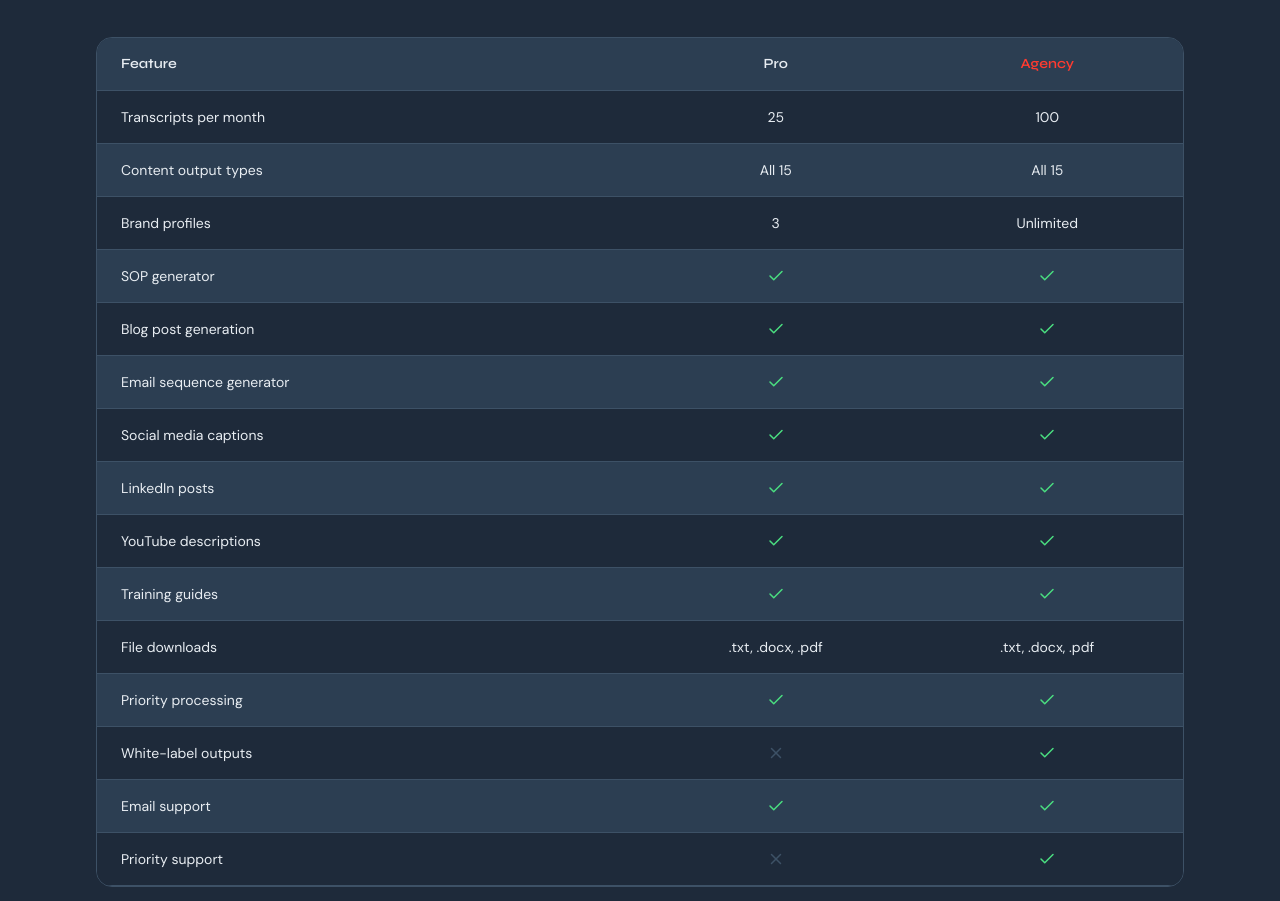
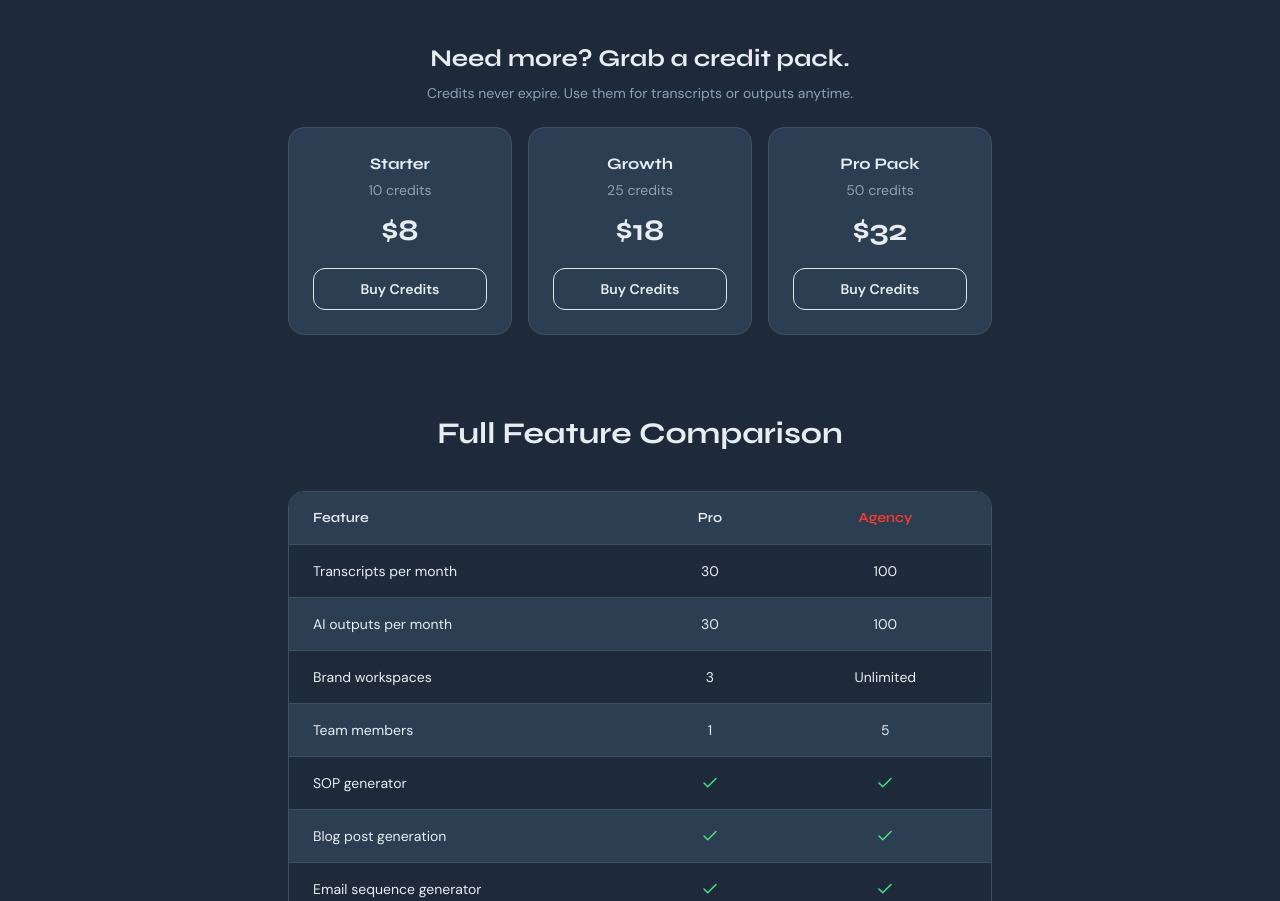
Before and after one commit to Levergroup/Client-jptadduni, a React app in the folder tubescribed-marketing/: page /pricing in a window 1280 px wide. Shown: the part 1144-2045 px from the top of the page. Built offline with nearby package versions, Linux system fonts and the light colour scheme.

Commit message:
Revamp pricing: update pricing page + for-agencies (3/5)

```diff
--- a/tubescribed-marketing/src/app/for-agencies/page.tsx
+++ b/tubescribed-marketing/src/app/for-agencies/page.tsx
@@ -63,7 +63,7 @@ export default function ForAgenciesPage() {
               variant="primary"
               className="px-8 py-4 text-lg"
             >
-              Start Agency Plan — $29/month
+              Try Free
             </Button>
           </motion.div>
         </div>
@@ -189,7 +189,7 @@ export default function ForAgenciesPage() {
               variant="primary"
               className="px-8 py-4 text-lg"
             >
-              Start Agency Plan — $29/month
+              Try Free
             </Button>
           </motion.div>
         </div>
--- a/tubescribed-marketing/src/app/pricing/page.tsx
+++ b/tubescribed-marketing/src/app/pricing/page.tsx
@@ -1,14 +1,15 @@
 "use client";
 
 import { motion } from "framer-motion";
-import { Check, X } from "lucide-react";
-import { PLANS, PRICING_FAQ } from "@/lib/constants";
+import { Check, X, Zap } from "lucide-react";
+import { PLANS, CREDIT_PACKS, PRICING_FAQ } from "@/lib/constants";
 import { GradientText } from "@/components/ui/GradientText";
 
 const allFeatures = [
   "Transcripts per month",
-  "Content output types",
-  "Brand profiles",
+  "AI outputs per month",
+  "Brand workspaces",
+  "Team members",
   "SOP generator",
   "Blog post generation",
   "Email sequence generator",
@@ -16,35 +17,18 @@ const allFeatures = [
   "LinkedIn posts",
   "YouTube descriptions",
   "Training guides",
-  "File downloads",
-  "Priority processing",
+  "Download as .txt",
   "White-label outputs",
   "Email support",
   "Priority support",
 ];
 
 const planFeatureMap: Record<string, Record<string, string | boolean>> = {
-  Free: {
-    "Transcripts per month": "3",
-    "Content output types": "3",
-    "Brand profiles": "1",
-    "SOP generator": true,
-    "Blog post generation": true,
-    "Email sequence generator": false,
-    "Social media captions": false,
-    "LinkedIn posts": false,
-    "YouTube descriptions": false,
-    "Training guides": false,
-    "File downloads": ".txt only",
-    "Priority processing": false,
-    "White-label outputs": false,
-    "Email support": false,
-    "Priority support": false,
-  },
   Pro: {
-    "Transcripts per month": "25",
-    "Content output types": "All 15",
-    "Brand profiles": "3",
+    "Transcripts per month": "30",
+    "AI outputs per month": "30",
+    "Brand workspaces": "3",
+    "Team members": "1",
     "SOP generator": true,
     "Blog post generation": true,
     "Email sequence generator": true,
@@ -52,16 +36,16 @@ const planFeatureMap: Record<string, Record<string, string | boolean>> = {
     "LinkedIn posts": true,
     "YouTube descriptions": true,
     "Training guides": true,
-    "File downloads": ".txt, .docx, .pdf",
-    "Priority processing": true,
+    "Download as .txt": true,
     "White-label outputs": false,
     "Email support": true,
     "Priority support": false,
   },
   Agency: {
     "Transcripts per month": "100",
-    "Content output types": "All 15",
-    "Brand profiles": "Unlimited",
+    "AI outputs per month": "100",
+    "Brand workspaces": "Unlimited",
+    "Team members": "5",
     "SOP generator": true,
     "Blog post generation": true,
     "Email sequence generator": true,
@@ -69,8 +53,7 @@ const planFeatureMap: Record<string, Record<string, string | boolean>> = {
     "LinkedIn posts": true,
     "YouTube descriptions": true,
     "Training guides": true,
-    "File downloads": ".txt, .docx, .pdf",
-    "Priority processing": true,
+    "Download as .txt": true,
     "White-label outputs": true,
     "Email support": true,
     "Priority support": true,
@@ -103,18 +86,34 @@ export default function PricingPage() {
             initial={{ opacity: 0, y: 20 }}
             animate={{ opacity: 1, y: 0 }}
             transition={{ duration: 0.6, delay: 0.2 }}
-            className="font-dm-sans text-navy-400 text-xl max-w-2xl mx-auto leading-relaxed"
+            className="font-dm-sans text-navy-400 text-xl max-w-2xl mx-auto leading-relaxed mb-8"
           >
             One transcript saves 45+ minutes of manual work. TubeScribed pays
             for itself on day one.
           </motion.p>
+          {/* Free Run Banner */}
+          <motion.div
+            initial={{ opacity: 0, y: 20 }}
+            animate={{ opacity: 1, y: 0 }}
+            transition={{ duration: 0.5, delay: 0.3 }}
+            className="flex justify-center"
+          >
+            <div
+              className="flex items-center gap-3 bg-navy-800 border border-navy-700 rounded-full px-6 py-3"
+              style={{ boxShadow: "0 0 0 1px rgba(255,59,48,0.2), 0 0 20px rgba(255,59,48,0.06)" }}
+            >
+              <Zap size={15} className="text-brand-red shrink-0" />
+              <span className="font-dm-sans text-navy-100 text-sm font-medium">Try free — 1 transcript + 1 AI output.</span>
+              <span className="font-dm-sans text-navy-400 text-sm">No credit card.</span>
+            </div>
+          </motion.div>
         </div>
       </section>
 
       {/* Pricing Cards */}
-      <section className="pb-24 bg-navy-900">
-        <div className="max-w-6xl mx-auto px-4 sm:px-6 lg:px-8">
-          <div className="grid grid-cols-1 lg:grid-cols-3 gap-6 mb-20">
+      <section className="pb-16 bg-navy-900">
+        <div className="max-w-3xl mx-auto px-4 sm:px-6 lg:px-8">
+          <div className="grid grid-cols-1 lg:grid-cols-2 gap-6 mb-16">
             {PLANS.map((plan, index) => (
               <motion.div
                 key={plan.name}
@@ -182,6 +181,44 @@ export default function PricingPage() {
               </motion.div>
             ))}
           </div>
+
+          {/* Credit Packs */}
+          <motion.div
+            initial={{ opacity: 0, y: 30 }}
+            whileInView={{ opacity: 1, y: 0 }}
+            viewport={{ once: true }}
+            transition={{ duration: 0.6 }}
+            className="mb-20"
+          >
+            <div className="text-center mb-6">
+              <h2 className="font-syne font-bold text-2xl text-navy-100 mb-2">Need more? Grab a credit pack.</h2>
+              <p className="font-dm-sans text-navy-400 text-sm">Credits never expire. Use them for transcripts or outputs anytime.</p>
+            </div>
+            <div className="grid grid-cols-1 sm:grid-cols-3 gap-4">
+              {CREDIT_PACKS.map((pack, i) => (
+                <motion.div
+                  key={pack.name}
+                  initial={{ opacity: 0, y: 20 }}
+                  whileInView={{ opacity: 1, y: 0 }}
+                  viewport={{ once: true }}
+                  transition={{ duration: 0.4, delay: i * 0.08 }}
+                  className="bg-navy-800 border border-navy-700 rounded-2xl p-6 flex flex-col items-center text-center hover:border-brand-red transition-colors duration-300"
+                >
+                  <p className="font-syne font-bold text-navy-100 text-base mb-1">{pack.name}</p>
+                  <p className="font-dm-sans text-navy-400 text-sm mb-3">{pack.credits} credits</p>
+                  <p className="font-syne font-bold text-3xl text-navy-100 mb-5">{pack.price}</p>
+                  <motion.a
+                    href={pack.ctaHref}
+                    whileHover={{ scale: 1.02 }}
+                    whileTap={{ scale: 0.98 }}
+                    className="w-full text-center border border-navy-600 text-navy-100 hover:bg-navy-700 font-semibold text-sm py-2.5 rounded-xl transition-all duration-200"
+                  >
+                    Buy Credits
+                  </motion.a>
+                </motion.div>
+              ))}
+            </div>
+          </motion.div>
 
           {/* Feature Comparison Table */}
           <motion.div
```
